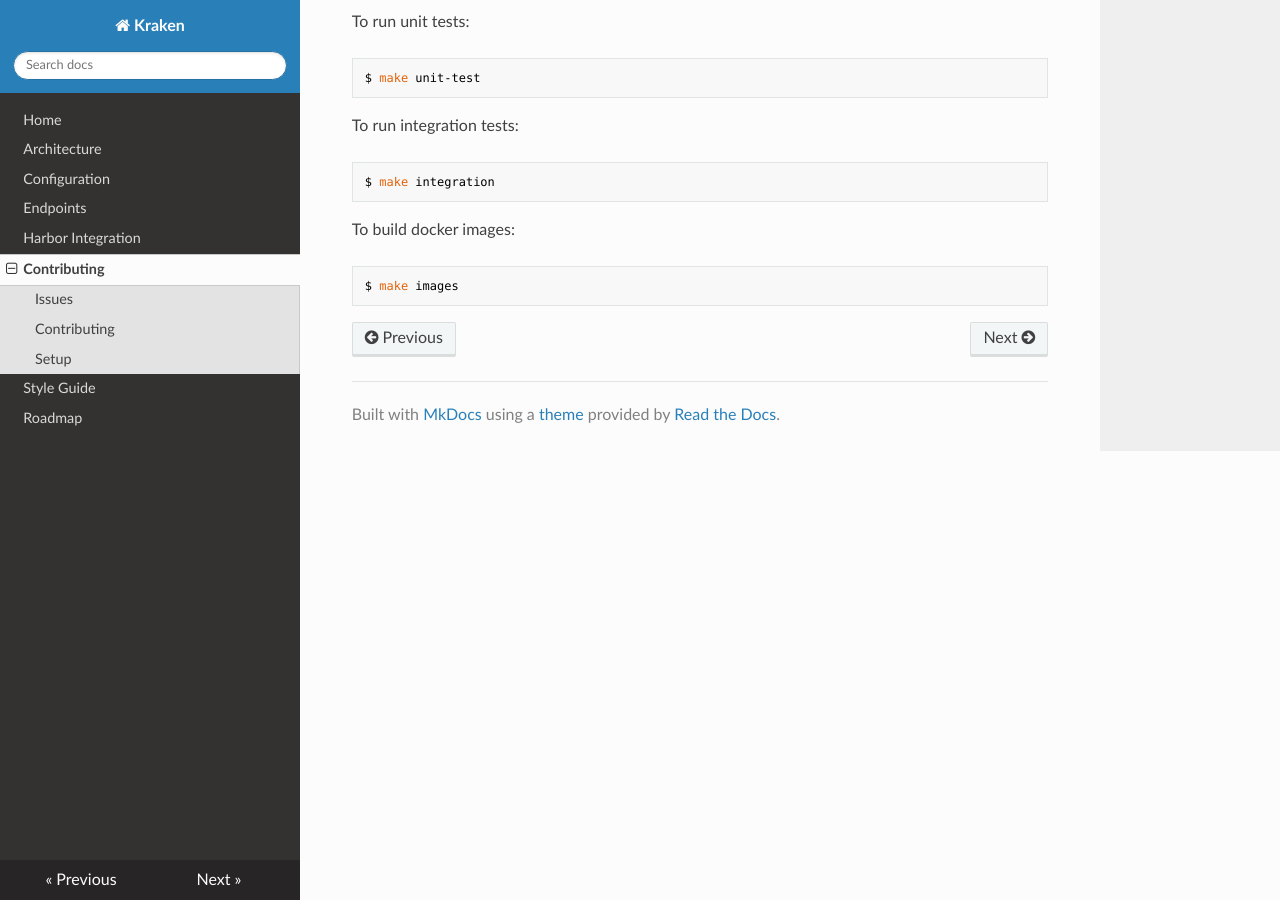
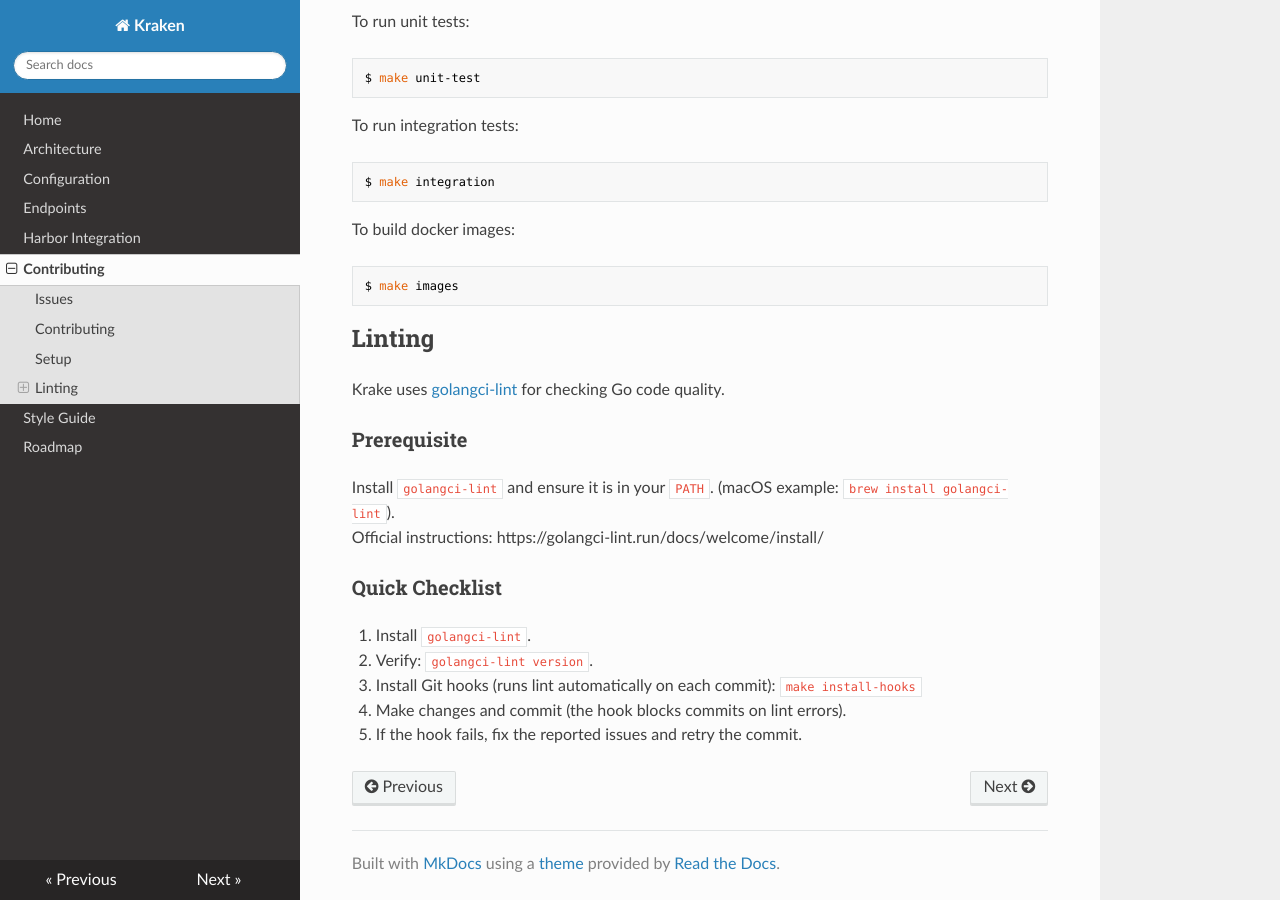
Before and after one commit to uber/kraken, an MkDocs documentation site: the page built from docs/CONTRIBUTING.md, in a window 1280 px wide and 900 px high, scrolled down 734 px. Built offline with MkDocs 1.6.1, drawn with Linux system fonts in a browser that asks for light colours; nearby versions of some CDN libraries.

Commit message:
Activation of the golang-ci linter for the project (#429)
Activation of couple of linters and format checkers for the kraken code base. The checkers are activated for new changes and don't work with the already existing code.

````diff
--- a/docs/CONTRIBUTING.md
+++ b/docs/CONTRIBUTING.md
@@ -35,3 +35,18 @@ To build docker images:
 ```
 $ make images
 ```
+
+## Linting
+
+Krake uses [golangci-lint](https://github.com/golangci/golangci-lint) for checking Go code quality.
+
+### Prerequisite
+Install `golangci-lint` and ensure it is in your `PATH`. (macOS example: `brew install golangci-lint`).
+Official instructions: https://golangci-lint.run/docs/welcome/install/
+
+### Quick Checklist
+1. Install `golangci-lint`.
+2. Verify: `golangci-lint version`.
+3. Install Git hooks (runs lint automatically on each commit): `make install-hooks`
+4. Make changes and commit (the hook blocks commits on lint errors).
+5. If the hook fails, fix the reported issues and retry the commit.
````
Also changed, not shown: .golangci.yml (added, +25 -0 lines), 3 other files.
